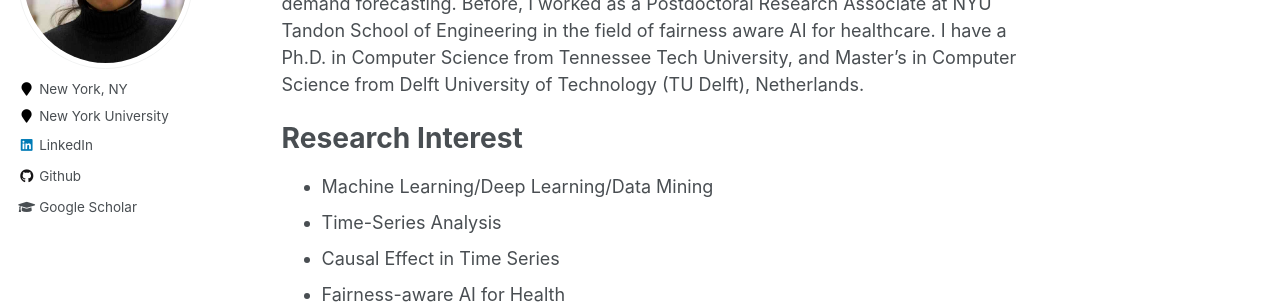
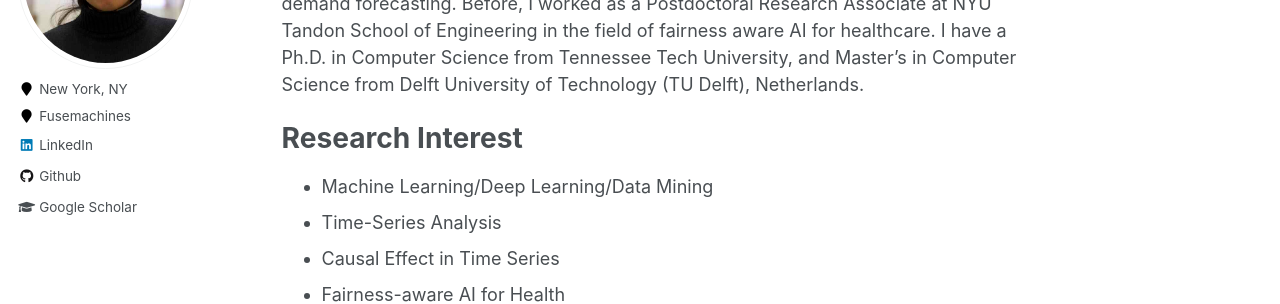
Before and after one commit to rsingh43/rsingh43.github.io, a Jekyll site: the page built from _pages/about.md, in a window 1280 px wide. Shown: the part 224-528 px from the top of the page. Built offline with Jekyll 4.4.1, drawn with Linux system fonts in a browser that asks for light colours.

Commit message:
Update _config.yml

```diff
--- a/_config.yml
+++ b/_config.yml
@@ -84,7 +84,7 @@ author:
   avatar           : "profile.jpg"
   bio              : #"Postdoctoral Research Associate, working on Temporal Pattern Mining and Fair Machine Learning Model for Healthcare"
   location         : "New York, NY"
-  employer         : "New York University"
+  employer         : "Fusemachines"
   pubmed           :
   googlescholar    : "https://scholar.google.com/citations?user=ImCvGYcAAAAJ&hl=en"
   email            :
```
